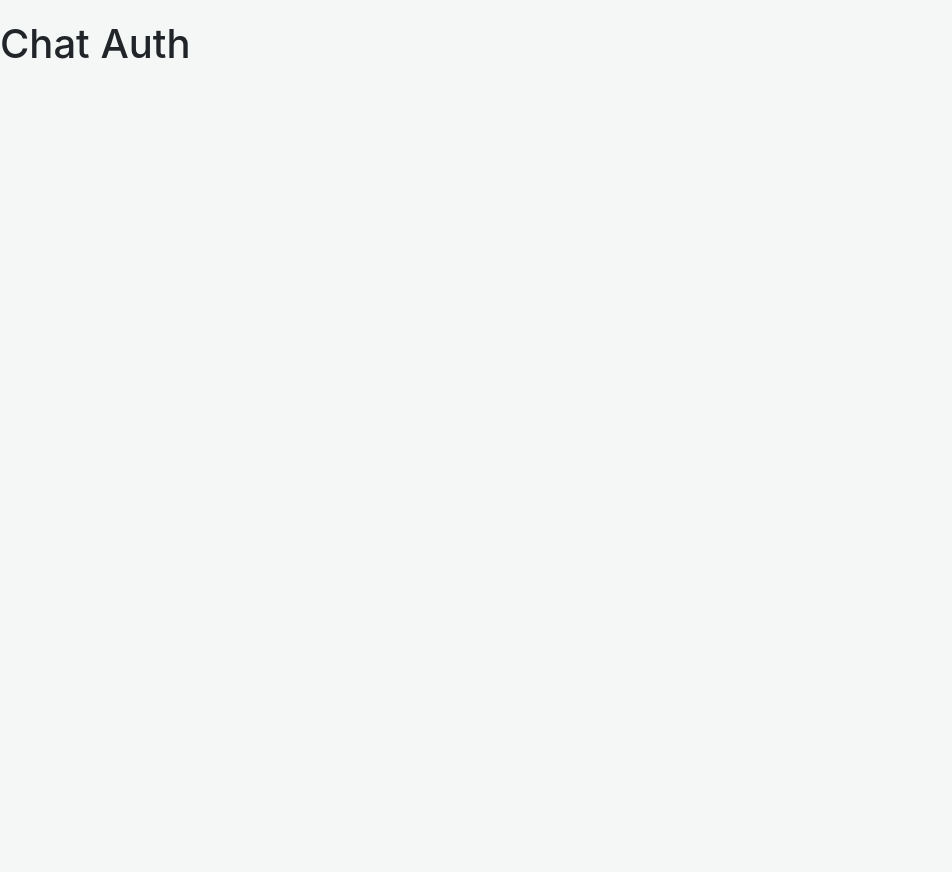
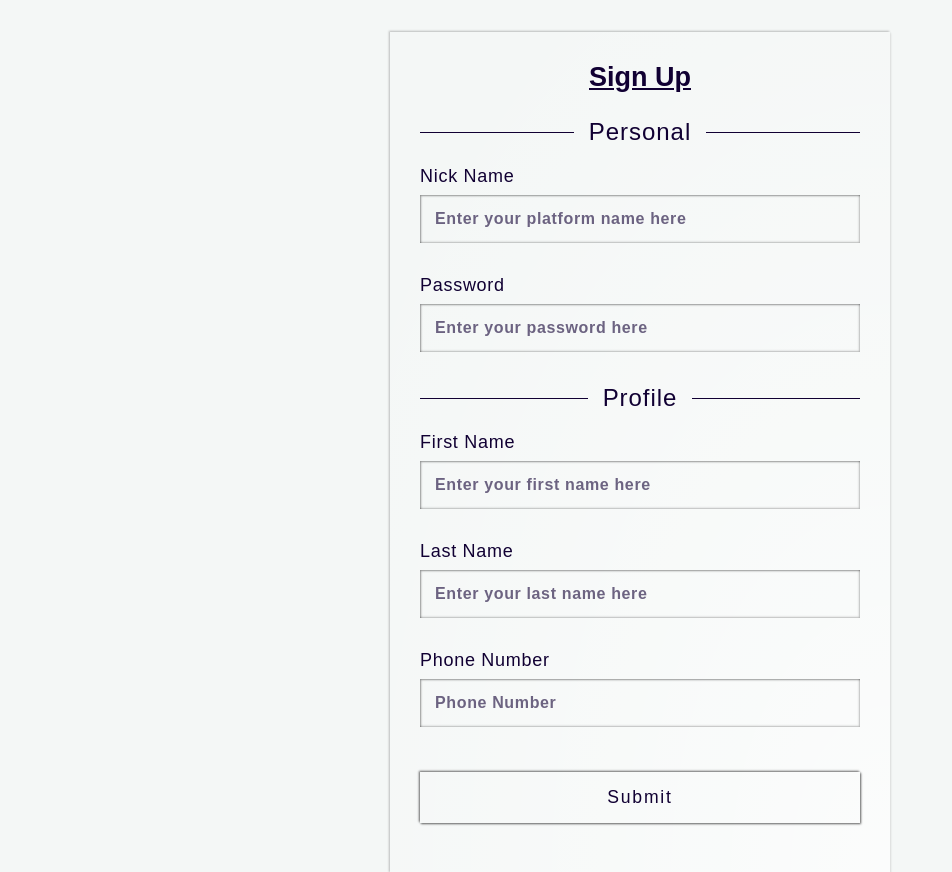
Before and after one commit to ssejjemba/Chat-Bot, a website: page public/index.html in a window 1280 px wide. Shown: the top 872 px of the page, without its empty margins (0-952 px from the left). Before the commit the page ends 800 px from the top, so only its background shows below. Drawn offline with nearby package versions, Linux system fonts and the light colour scheme.

Commit message:
Add auth UI improvements

```diff
--- a/public/css/auth.css
+++ b/public/css/auth.css
@@ -1,11 +1,115 @@
+:root {
+  --color: #103;
+  --direction: center;
+  --distance: 15;
+}
+* {
+  box-sizing: border-box;
+  margin: 0;
+  padding: 0;
+  list-style: none;
+  text-decoration: none;
+}
+html {
+  scroll-behavior: smooth;
+}
 body {
-  background-color: #f4f7f6;
-  margin-top: 20px;
-  width: 100vw;
-  height: 100vh;
   display: flex;
+  min-height: 100vh;
   justify-content: center;
   align-items: center;
+  background-color: #f4f7f6;
+  font-size: clamp(18px, 1.4vw, 22px);
+  font-family: sans-serif;
+  padding: 2rem;
+  gap: 10px;
+}
+
+.box {
+  padding: 30px 30px 50px;
+  width: min(100%, 500px);
+  box-shadow: 1px 1px 2px rgba(0, 0, 0, 0.1),
+    -1px -1px 2px rgba(55, 55, 55, 0.3);
+  background: radial-gradient(#fffa, transparent 90%) top left / 200% 200%;
+}
+.box:focus-within h2 {
+  letter-spacing: 0.1em;
+}
+hr {
+  border: 1px solid #fff;
+}
+legend {
+  text-align: var(--direction);
+  padding: 0 calc(1px * var(--distance));
+  font-size: 1.5rem;
+  letter-spacing: 0.04em;
+  color: var(--color);
+}
+fieldset {
+  border: none;
+  border-top: 1px solid var(--color);
+  padding: 10px 0;
+}
+hr {
+  display: block;
+  margin: 0 0 2rem;
+  border-color: var(--color);
+}
+.box form div {
+  margin: 0 0 2rem 0;
+}
+h2 {
+  color: var(--color);
+  padding: 0 0 25px;
+  text-align: center;
+  text-decoration: underline;
+  transition: all 0.1s;
+}
+.box form div label {
+  display: block;
+  padding: 0 0 8px;
+  color: var(--color);
+  letter-spacing: 0.04em;
+}
+.box form div input {
+  outline: none;
+  border: none;
+  background: none;
+  width: 100%;
+  padding: 15px;
+  font-size: 1rem;
+  color: #000;
+  font-weight: bold;
+  letter-spacing: 0.08em;
+  box-shadow: inset 1px 1px 2px rgba(0, 0, 0, 0.4),
+    inset -1px -1px 2px rgba(55, 55, 55, 0.3);
+}
+.box form div input::placeholder {
+  color: var(--color);
+  opacity: 0.6;
+  letter-spacing: 0.04em;
+}
+button {
+  outline: none;
+  border: none;
+  width: 100%;
+  padding: 15px;
+  font-size: 1.1rem;
+  letter-spacing: 0.1em;
+  margin-top: 3%;
+  transition: all 0.1s;
+  color: #fff;
+  background: none;
+  color: var(--color);
+  box-shadow: 1px 1px 2px rgba(0, 0, 0, 0.6),
+    -1px -1px 2px rgba(55, 55, 55, 0.7);
+}
+button:hover {
+  color: #fff;
+  background: #101;
+}
+button:active {
+  transform: scale(0.9);
 }
 
 .hidden {
--- a/public/index.html
+++ b/public/index.html
@@ -10,14 +10,65 @@
       integrity="sha256-/xUj+3OJU5yExlq6GSYGSHk7tPXikynS7ogEvDej/m4="
       crossorigin="anonymous"
     ></script>
-    <link
-      href="https://cdn.jsdelivr.net/npm/bootstrap@4.5.0/dist/css/bootstrap.min.css"
-      rel="stylesheet"
-    />
-    <script src="https://cdn.jsdelivr.net/npm/bootstrap@4.5.0/dist/js/bootstrap.bundle.min.js"></script>
   </head>
   <body>
-    <h1>Chat Auth</h1>
-    <link href="./css/main.css" rel="stylesheet" />
+    <div class="box">
+      <form>
+        <h2>Sign Up</h2>
+        <fieldset>
+          <legend>Personal</legend>
+        </fieldset>
+        <div>
+          <label>Nick Name</label>
+          <input
+            type="text"
+            name="nick_name"
+            placeholder="Enter your platform name here"
+            required="true"
+          />
+        </div>
+        <div>
+          <label>Password</label>
+          <input
+            type="password"
+            name="password"
+            placeholder="Enter your password here"
+            required="true"
+          />
+        </div>
+        <fieldset>
+          <legend>Profile</legend>
+        </fieldset>
+        <div>
+          <label>First Name</label>
+          <input
+            type="text"
+            name="firstName"
+            placeholder="Enter your first name here"
+            required="true"
+          />
+        </div>
+        <div>
+          <label>Last Name</label>
+          <input
+            type="text"
+            name="lastName"
+            placeholder="Enter your last name here"
+            required="true"
+          />
+        </div>
+        <div>
+          <label>Phone Number</label>
+          <input
+            type="tel"
+            name="phone"
+            placeholder="Phone Number"
+            required="true"
+          />
+        </div>
+        <button>Submit</button>
+      </form>
+    </div>
+    <link href="./css/auth.css" rel="stylesheet" />
   </body>
 </html>
```
Also changed, not shown: lib/users.js.
